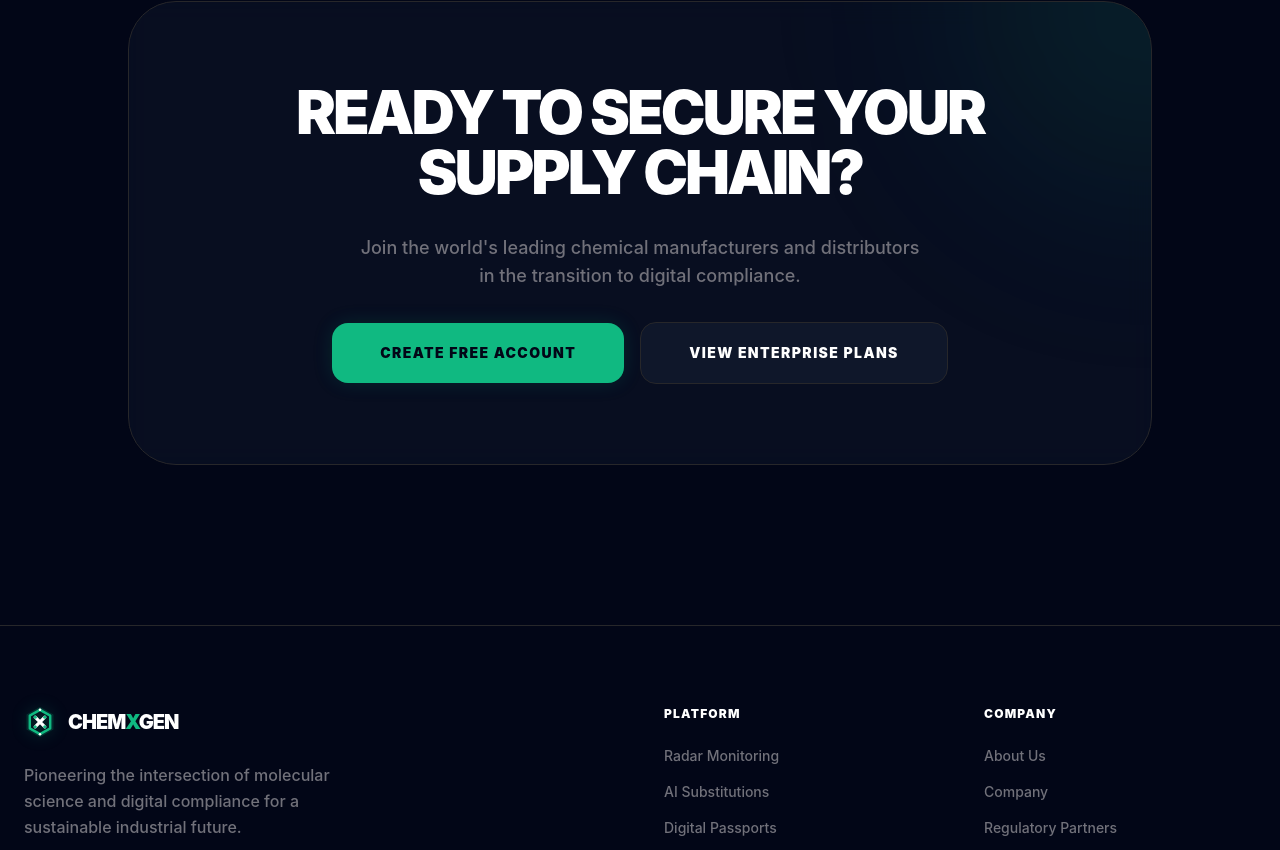
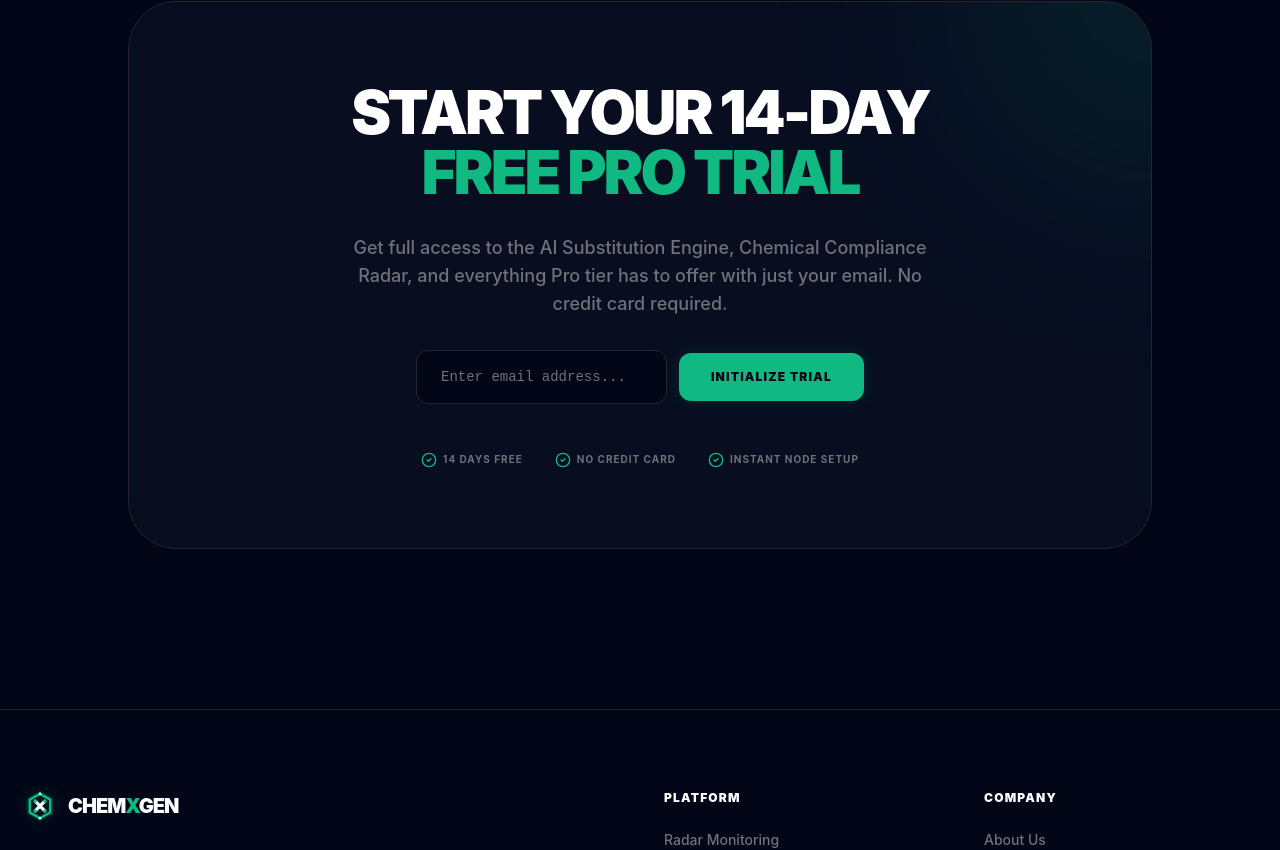
Before and after one commit to cman-oss/chemreal, a React (Vite) app: page / in a window 1280 px wide. Shown: the part 4537-5387 px from the top of the page. Built offline with nearby package versions, Linux system fonts and the light colour scheme; no server answers.

Commit message:
Implement trial account email submission feature
Added trial email input and submit functionality for trial account initialization.

```diff
--- a/src/pages/Landing.tsx
+++ b/src/pages/Landing.tsx
@@ -1,5 +1,5 @@
 import React from 'react';
-import { Link } from 'react-router';
+import { Link, useNavigate } from 'react-router';
 import { motion } from 'motion/react';
 import {
   Beaker,
@@ -22,6 +22,14 @@ import { Logo } from '../components/Logo';
 export const Landing: React.FC = () => {
   const { user } = useAuth();
   const [isMenuOpen, setIsMenuOpen] = React.useState(false);
+  const [trialEmail, setTrialEmail] = React.useState('');
+  const navigate = useNavigate();
+
+  const handleTrialSubmit = (e: React.FormEvent) => {
+    e.preventDefault();
+    if (!trialEmail) return;
+    navigate(`/login?trial=true&email=${encodeURIComponent(trialEmail)}`);
+  };
 
   const features = [
     {
@@ -362,24 +370,33 @@ export const Landing: React.FC = () => {
 
           <div className="relative z-10 space-y-8">
             <h2 className="text-4xl md:text-6xl font-black text-white uppercase tracking-tighter leading-none">
-              Ready to Secure Your <br /> Supply Chain?
+              Start Your 14-Day <br /> <span className="text-accent-emerald">Free Pro Trial</span>
             </h2>
             <p className="text-zinc-muted max-w-xl mx-auto font-medium text-lg">
-              Join the world's leading chemical manufacturers and distributors in the transition to digital compliance.
+              Get full access to the AI Substitution Engine, Chemical Compliance Radar, and everything Pro tier has to offer with just your email. No credit card required.
             </p>
-            <div className="flex flex-col sm:flex-row items-center justify-center gap-4">
-              <Link
-                to="/login"
-                className="w-full sm:w-auto bg-accent-emerald text-industrial-950 px-12 py-5 rounded-2xl font-black uppercase tracking-widest text-sm hover:bg-emerald-400 transition-all emerald-glow"
+
+            <form onSubmit={handleTrialSubmit} className="max-w-md mx-auto flex flex-col sm:flex-row items-center gap-3">
+              <input
+                type="email"
+                placeholder="Enter email address..."
+                value={trialEmail}
+                onChange={(e) => setTrialEmail(e.target.value)}
+                required
+                className="w-full bg-industrial-950 border border-zinc-border rounded-xl px-6 py-4 text-white placeholder-zinc-muted focus:outline-none focus:ring-2 focus:ring-accent-emerald/50 focus:border-accent-emerald transition-all font-mono text-sm"
+              />
+              <button
+                type="submit"
+                className="w-full sm:w-auto bg-accent-emerald text-industrial-950 px-8 py-4 rounded-xl font-black uppercase tracking-widest text-xs hover:bg-emerald-400 transition-all emerald-glow shrink-0 whitespace-nowrap"
               >
-                Create Free Account
-              </Link>
-              <Link
-                to="/pricing"
-                className="w-full sm:w-auto bg-industrial-900 border border-zinc-border text-white px-12 py-5 rounded-2xl font-black uppercase tracking-widest text-sm hover:bg-industrial-800 transition-all"
-              >
-                View Enterprise Plans
-              </Link>
+                Initialize Trial
+              </button>
+            </form>
+
+            <div className="pt-4 flex flex-wrap justify-center gap-x-8 gap-y-2 text-[10px] text-zinc-muted uppercase tracking-widest font-bold">
+              <span className="flex items-center gap-1.5"><CheckCircle2 className="w-4 h-4 text-accent-emerald" /> 14 Days Free</span>
+              <span className="flex items-center gap-1.5"><CheckCircle2 className="w-4 h-4 text-accent-emerald" /> No Credit Card</span>
+              <span className="flex items-center gap-1.5"><CheckCircle2 className="w-4 h-4 text-accent-emerald" /> Instant Node Setup</span>
             </div>
           </div>
         </div>
```
